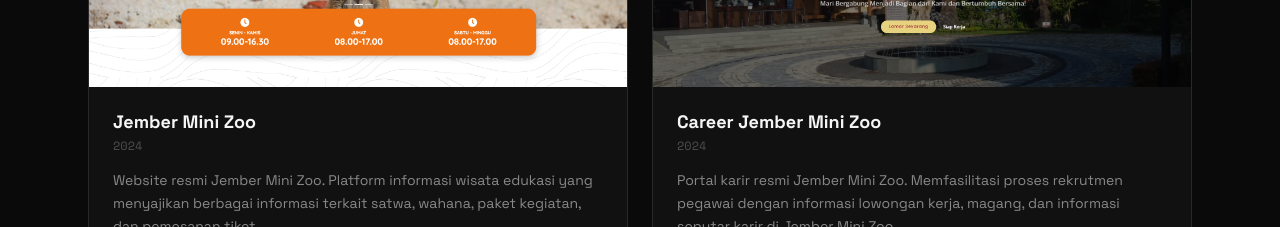
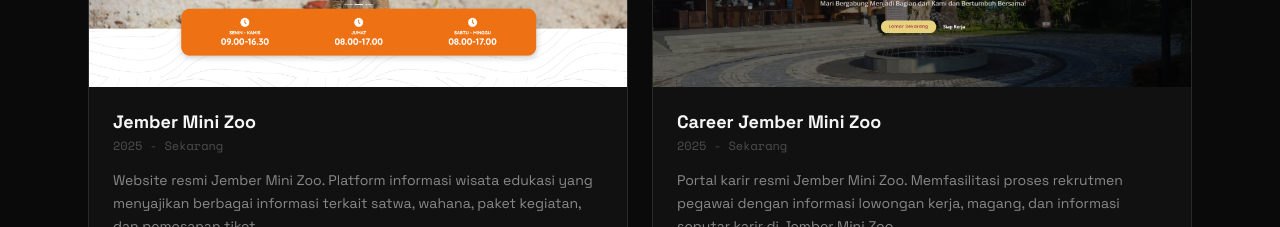
Before and after one commit to dwiricky/my-portofolio, a React (Vite) app: page / in a window 1280 px wide. Shown: the part 3640-3867 px from the top of the page. Built offline with nearby package versions, Linux system fonts and the light colour scheme.

Commit message:
Update project years for Jember Mini Zoo and Roda Jaya

```diff
--- a/src/components/Projects.jsx
+++ b/src/components/Projects.jsx
@@ -4,7 +4,7 @@
   {
     id: 11,
     title: 'Jember Mini Zoo',
-    year: '2024',
+    year: '2025 - Sekarang',
     description: 'Website resmi Jember Mini Zoo. Platform informasi wisata edukasi yang menyajikan berbagai informasi terkait satwa, wahana, paket kegiatan, dan pemesanan tiket.',
     tags: ['Web', 'Company Profile', 'Tourism'],
     color: '#E87D00', // Orange matching the theme in the image
@@ -15,7 +15,7 @@
   {
     id: 12,
     title: 'Career Jember Mini Zoo',
-    year: '2024',
+    year: '2025 - Sekarang',
     description: 'Portal karir resmi Jember Mini Zoo. Memfasilitasi proses rekrutmen pegawai dengan informasi lowongan kerja, magang, dan informasi seputar karir di Jember Mini Zoo.',
     tags: ['Web', 'Career', 'Portal'],
     color: '#E3C16F', // Yellowish matching the theme
@@ -103,7 +103,7 @@
   {
     id: 4,
     title: 'Website Roda Jaya',
-    year: '2023',
+    year: '2023 & 2026',
     description: 'Platform marketing Roda Jaya yang memperkenalkan produk dan layanan perusahaan serta memfasilitasi interaksi pelanggan dengan berbagai fitur yang bermanfaat.',
     tags: ['Fullstack', 'Web', 'UI/UX', 'Marketing'],
     color: '#00D4FF',
```
